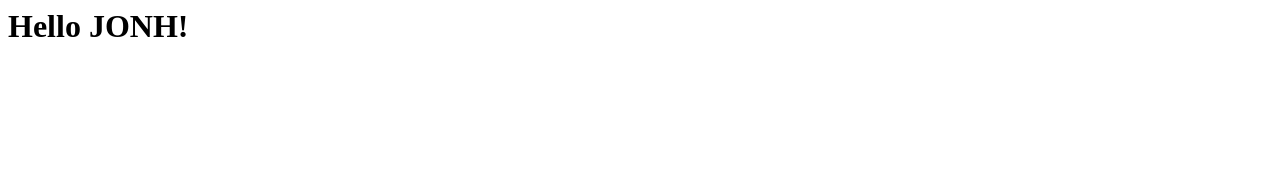
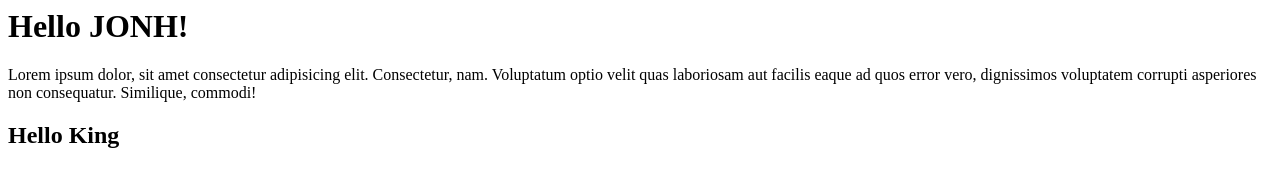
Before and after one commit to StavrosSpil/introductions, a plain HTML site: page index.html in a window 1280 px wide. Drawn offline with Linux system fonts and the light colour scheme.

Commit message:
Second Commit

```diff
--- a/index.html
+++ b/index.html
@@ -1 +1,5 @@
 <h1>Hello JONH!</h1>
+Lorem ipsum dolor, sit amet consectetur adipisicing elit. Consectetur, nam.
+Voluptatum optio velit quas laboriosam aut facilis eaque ad quos error vero,
+dignissimos voluptatem corrupti asperiores non consequatur. Similique, commodi!
+<h2>Hello King</h2>
```
